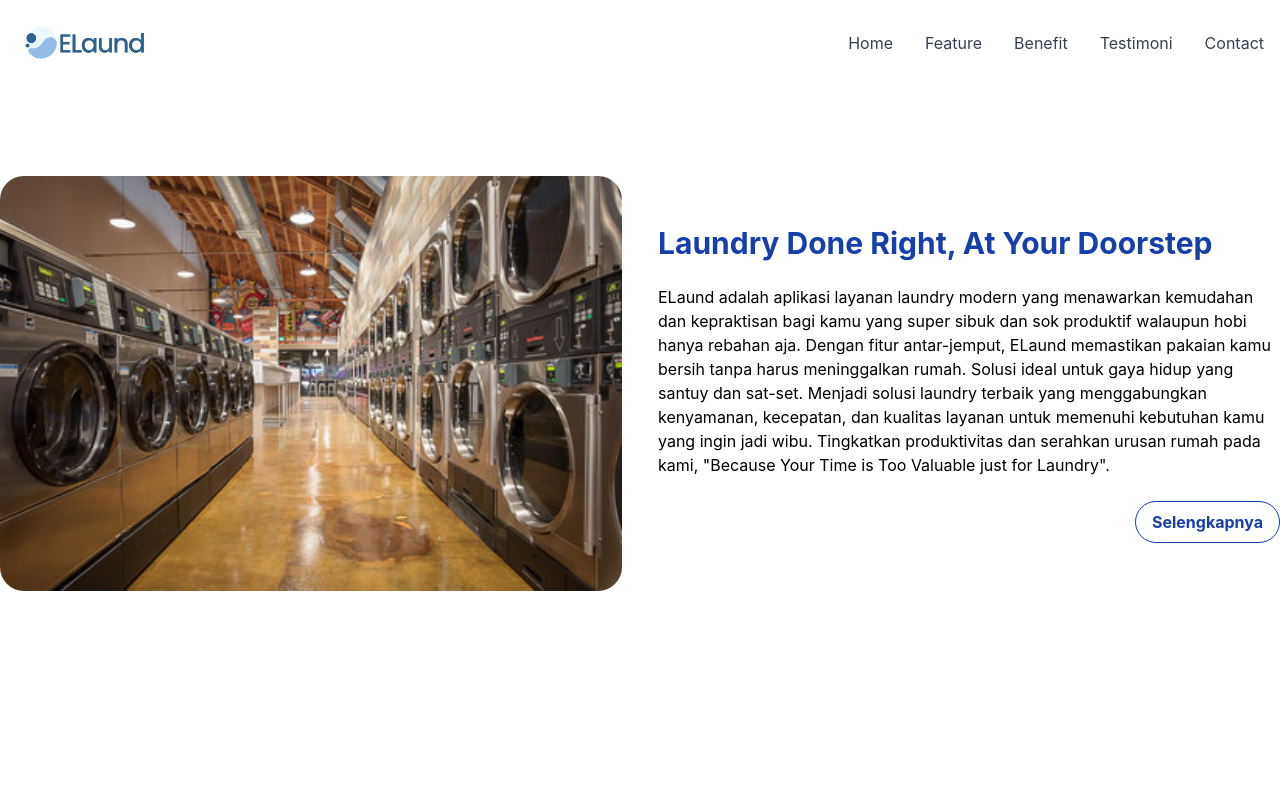
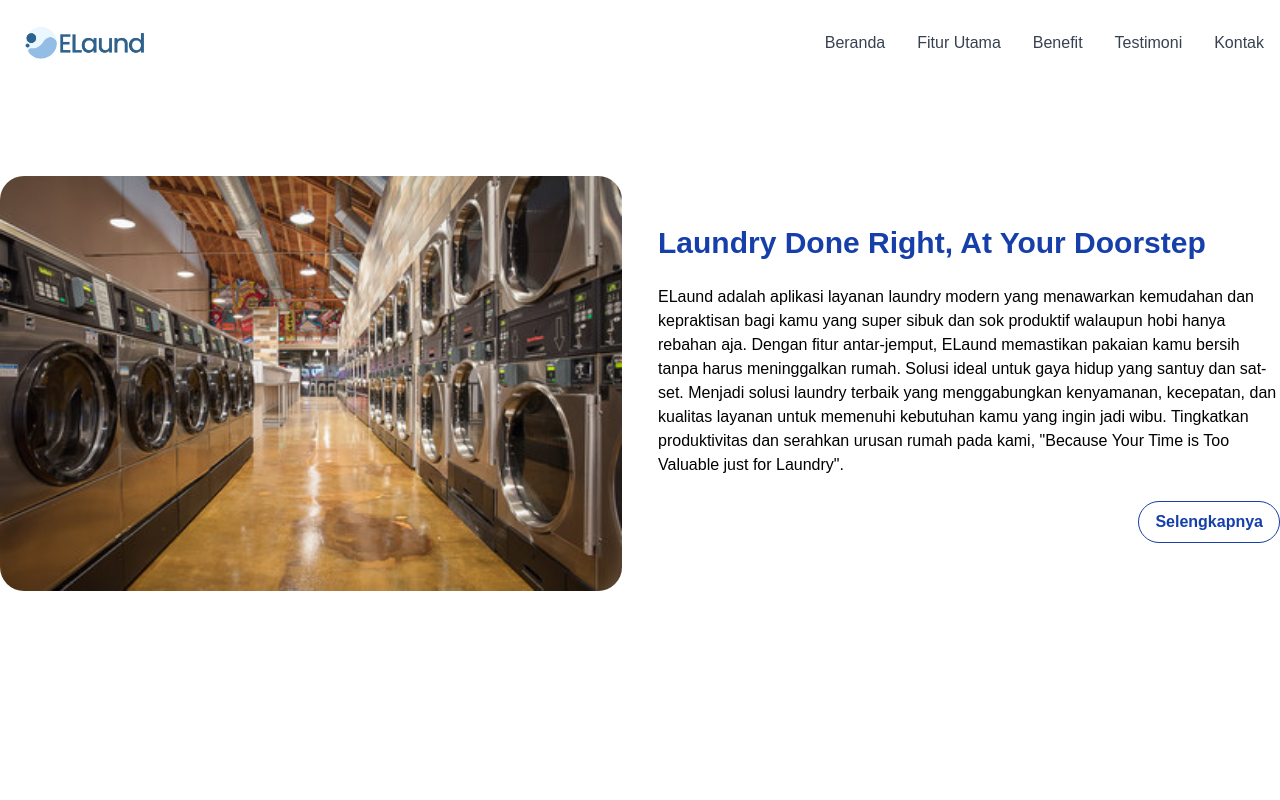
Before and after one commit to rizkiwnfproject/elaund-frontend, a React (Create React App) app: page / in a window 1280 px wide. Shown: the top 800 px of the page. Built offline with nearby package versions, Linux system fonts and the light colour scheme.

Commit message:
resp (-navbar)

```diff
--- a/src/components/Navbar.js
+++ b/src/components/Navbar.js
@@ -86,7 +86,7 @@ const Navbar = () => {
                             to={link.section}
                             smooth={true}
                             duration={500}
-                            offset={-120}
+                            offset={-95}
                             onClick={toggleMenu}
                             className="relative group text-gray-700 hover:text-primary cursor-pointer"
                             activeClass="text-primary font-bold"
--- a/src/constans/constans.js
+++ b/src/constans/constans.js
@@ -11,11 +11,11 @@ import { FaFacebookSquare, FaInstagram, FaLinkedinIn } from "react-icons/fa";
 export const navbar_company =[
     {
         section : 'homepage',
-        name: 'Home',
+        name: 'Beranda',
     },
     {
         section : 'main_feature',
-        name: 'Feature',
+        name: 'Fitur Utama',
     },
     {
         section : 'benefit',
@@ -27,7 +27,7 @@ export const navbar_company =[
     },
     {
         section : 'contact',
-        name: 'Contact',
+        name: 'Kontak',
     },
 ];
 
@@ -105,20 +105,6 @@ export const list_testimoni = [
 
 
 // footer
-export const footer_first_col = [
-    {
-        name: "Career",
-        link: "",
-    },
-    {
-        name: "Contact",
-        link: "",
-    },
-    {
-        name: "Privacy",
-        link: "",
-    },
-];
 export const footer_first_sec_col = [
     {
         name: "Facebook",
@@ -139,11 +125,11 @@ export const footer_first_sec_col = [
 
 export const footer_second_col = [
     {
-        name: "Home",
+        name: "Beranda",
         link: "",
     },
     {
-        name: "Feature",
+        name: "Fitur Utama",
         link: "",
     },
     {
@@ -151,11 +137,11 @@ export const footer_second_col = [
         link: "",
     },
     {
-        name: "Testimonials",
+        name: "Testimoni",
         link: "",
     },
     {
-        name: "Contact",
+        name: "Kontak",
         link: "",
     },
 ];
@@ -163,14 +149,17 @@ export const footer_second_col = [
 export const footer_third_col = [
     {
         name: "description",
-        field: "Institut Teknologi Sepuluh Nopember, Jl. Raya ITS, Keputih, Kec. Sukolilo, Surabaya, Jawa Timur 60111"
+        field: "Institut Teknologi Sepuluh Nopember, Jl. Raya ITS, Keputih, Kec. Sukolilo, Surabaya, Jawa Timur 60111",
+        color: "",
     },
     {
         name: "Email",
-        field: "elaund.comp@gmail.com"
+        field: "elaund.comp@gmail.com",
+        color: "",
     },
     {
         name: "Contact",
-        field: "(0343) 675 456"
+        field: "(0343) 675 456",
+        color: "text-[#163FAA]",
     },
 ];
--- a/src/pages/HomePage.js
+++ b/src/pages/HomePage.js
@@ -9,7 +9,7 @@ import Testimonials from './section/Testimonials';
 
 const Homepage = () => {
   return (
-    <div>
+    <div className='overflow-x-hidden '>
       {/* Navbar */}
       <Navbar />
       <main className="">
@@ -25,7 +25,7 @@ const Homepage = () => {
         <Section id="testimonials" className='min-h-screen'>
           <Testimonials />
         </Section>
-        <Section id="contact" className='px-7 md:px-0  bg-soft-blue rounded-t-3xl w-full mt-[-8rem] sm:mt-0'>
+        <Section id="contact" className='md:px-0  bg-soft-blue rounded-t-3xl w-full mt-[-8rem] sm:mt-0'>
           <Footer />
         </Section>
 
--- a/src/pages/section/Feature.js
+++ b/src/pages/section/Feature.js
@@ -26,7 +26,7 @@ const Feature = () => {
     return (
         <div ref={ref} className='flex flex-col gap-6'>
             <div className='feature-title text-3xl font-bold text-primary text-center'>
-                Main Feature
+                Fitur Utama
             </div>
             {features.map((feature, index) => (
                 <motion.div
--- a/src/pages/section/Testimonials.js
+++ b/src/pages/section/Testimonials.js
@@ -58,7 +58,7 @@ const Testimonials = () => {
                             <img className="h-36 w-20 sm:h-56 sm:w-36 object-cover rounded-2xl" src={list.image} alt="Testimoni" />
                             <div className='flex flex-col justify-between gap-2 lg:gap-4'>
                                 <div className="flex flex-col gap-4 lg:gap-6">
-                                    <div className="font-bold text-sm sm:text-xl capitalize">{list.title}</div>
+                                    <div className="font-semibold text-sm sm:text-xl capitalize">{list.title}</div>
                                     <p className="text-xs sm:text-sm">
                                         {list.describe}
                                     </p>
@@ -69,7 +69,7 @@ const Testimonials = () => {
                                     </div>
                                 </div>
                                 <div className='flex flex-col gap-1 lg:gap-2'>
-                                    <div className="font-bold ">{list.name}</div>
+                                    <div className="font-semibold ">{list.name}</div>
                                     <p className="">
                                         {list.position}
                                     </p>
@@ -78,10 +78,10 @@ const Testimonials = () => {
                         </div>
                     </SwiperSlide>
                 ))}
-                <div class="button-prev absolute bottom-10 left-[30%] xs:left-[37%] sm:left-[41%] md:left-[43%] lg:left-[45%] xl:left-[46%]">
+                <div class="button-prev absolute bottom-10 left-[30%] xs:left-[37%] sm:left-[41%] md:left-[43%] lg:left-[44%] xl:left-[45%]">
                     <div class="swiper-button-prev bg-primary text-white w-16 flex flex-row justify-center"></div>
                 </div>
-                <div class="button-next absolute bottom-10 right-[30%] xs:right-[37%] sm:right-[41%] md:right-[43%] lg:right-[45%]  xl:right-[46%]">
+                <div class="button-next absolute bottom-10 right-[30%] xs:right-[37%] sm:right-[41%] md:right-[43%] lg:right-[44%]  xl:right-[45%]">
                     <div class="swiper-button-next bg-primary text-white w-16 flex flex-row justify-center"></div>
                 </div>
             </Swiper>
--- a/src/pages/section/styles.css
+++ b/src/pages/section/styles.css
@@ -1,10 +1,6 @@
 .mySwiper .swiper-button-prev,
 .mySwiper .swiper-button-next {
-    position: absolute;
-    /* Posisikan di bawah carousel */
-
     background-color: #1E3A8A;
-    /* Sesuaikan dengan warna tombol yang Anda inginkan */
     border-radius: 50%;
     width: 50px;
     height: 50px;
@@ -12,97 +8,10 @@
     align-items: center;
     justify-content: center;
     box-shadow: 0px 4px 6px rgba(0, 0, 0, 0.1);
-    /* Bayangan */
     bottom: 10px;
-}
-
-.mySwiper .swiper-button-prev {
-    left: 45%;
-}
-
-.mySwiper .swiper-button-next {
-    right: 45%;
 }
 
 .mySwiper .swiper-button-prev::after,
 .mySwiper .swiper-button-next::after {
     font-size: 20px;
 }
-
-/* @media only screen and (max-width: 1280px) {
-    .mySwiper .swiper-button-prev {
-        left:  44%;
-    }
-
-    .mySwiper .swiper-button-next {
-        right: 44%;
-    }
-}
-@media only screen and (max-width: 1024px) {
-    .mySwiper .swiper-button-prev {
-        left: 43%;
-    }
-
-    .mySwiper .swiper-button-next {
-        right: 43%;
-    }
-}
-@media only screen and (max-width: 865px) {
-    .mySwiper .swiper-button-prev {
-        left: 41%;
-    }
-
-    .mySwiper .swiper-button-next {
-        right: 41%;
-    }
-}
-@media only screen and (max-width: 640px) {
-    .mySwiper .swiper-button-prev {
-        left: 39%;
-    }
-
-    .mySwiper .swiper-button-next {
-        right: 39%;
-    }
-}
-@media only screen and (max-width: 510px) {
-
-    .mySwiper .swiper-button-prev {
-        left: 35%;
-    }
-
-    .mySwiper .swiper-button-next {
-        right: 35%;
-    }
-}
-@media only screen and (max-width: 384px) {
-    .mySwiper .swiper-button-prev {
-        left: 32%;
-    }
-
-    .mySwiper .swiper-button-next {
-        right: 32%;
-    }
-}
-@media only screen and (max-width: 300px) {
-    .mySwiper .swiper-button-prev {
-        left: 28%;
-    }
-
-    .mySwiper .swiper-button-next {
-        right: 28%;
-    }
-} */
-
-
-/*
-.mySwiper .swiper-slide {
-    transition: all 0.3s ease;
-}
-
-.mySwiper .swiper-slide-active {
-    background-color: #F0F8FF;
-    transform: scale(1.05);
-    box-shadow: 0px 4px 15px rgba(0, 0, 0, 0.1);
-}
- */
--- a/src/styles/index.css
+++ b/src/styles/index.css
@@ -5,10 +5,10 @@
 
 body {
   margin: 0;
-  font-family: -apple-system, BlinkMacSystemFont, 'Segoe UI', 'Roboto', 'Oxygen',
+  /* font-family: -apple-system, BlinkMacSystemFont, 'Segoe UI', 'Roboto', 'Oxygen',
     'Ubuntu', 'Cantarell', 'Fira Sans', 'Droid Sans', 'Helvetica Neue',
-    sans-serif;
-    /* font-family: "Poppins", sans-serif; */
+    sans-serif; */
+    font-family: "Poppins", sans-serif;
   -webkit-font-smoothing: antialiased;
   -moz-osx-font-smoothing: grayscale;
 }
```
Also changed, not shown: src/pages/section/Footer.js (+18 -14 lines).
